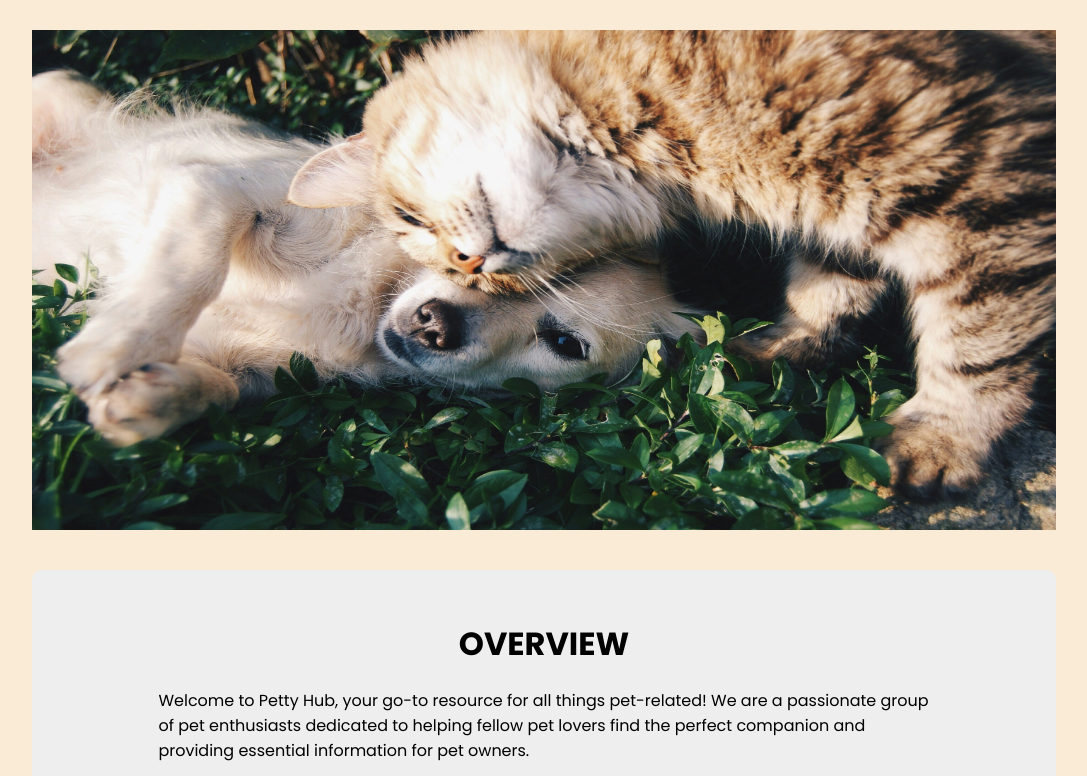
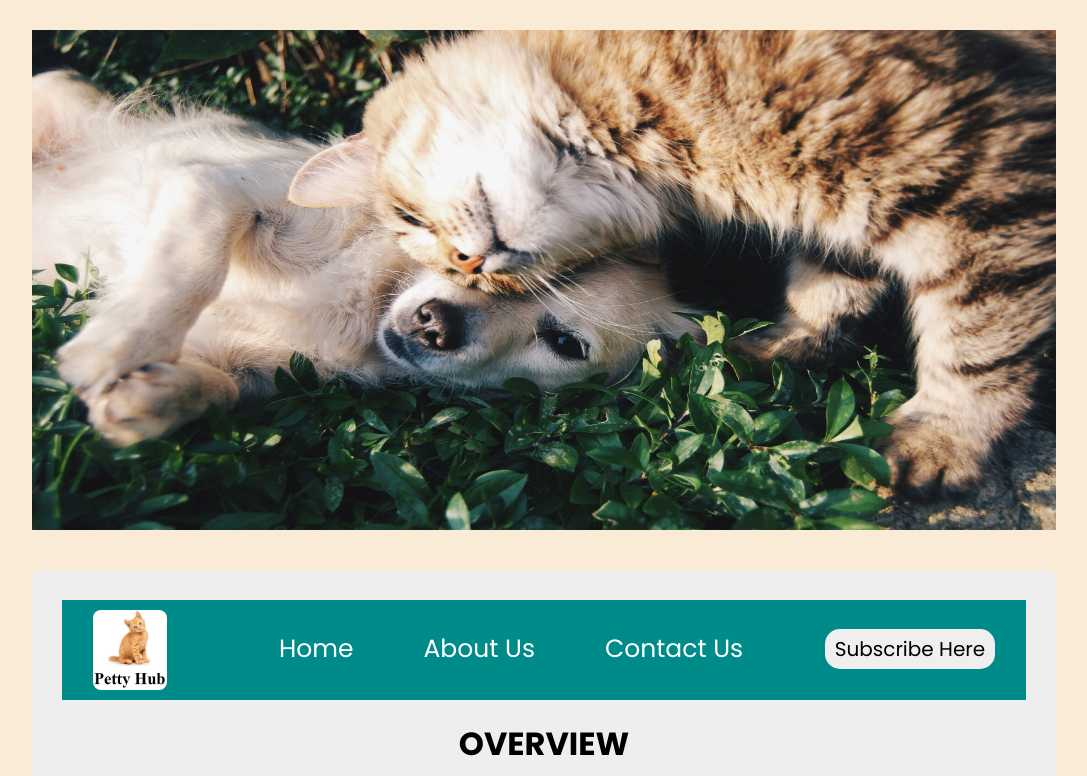
Before and after one commit to askdebb/blog-site-Room-4, a plain HTML site: page about-us.html in a window 1280 px wide. Shown: the top 776 px of the page, without its empty margins (96-1183 px from the left). Drawn offline with Linux system fonts and the light colour scheme.

Commit message:
add nav bar to about us

```diff
--- a/about-us.html
+++ b/about-us.html
@@ -16,6 +16,26 @@
       />
 
       <div class="about-container">
+        <div class="nav-container">
+          <nav class="nav-bar">
+            <div class="logo">
+              <img src="./Pic/logo.jpg" height="80px" alt="A Kitten" />
+              <!-- <h1>Petty <span class="only">Hub</span></h1> -->
+            </div>
+
+            <div class="tabs">
+              <ul class="links">
+                <li><a href="./index.html">Home</a></li>
+
+                <li><a href="./about-us.html">About Us</a></li>
+
+                <li><a href="./contact-us.html">Contact Us</a></li>
+              </ul>
+            </div>
+
+            <button>Subscribe Here</button>
+          </nav>
+        </div>
 
         <div class="header-about">
             <h1>OVERVIEW</h1>
```
